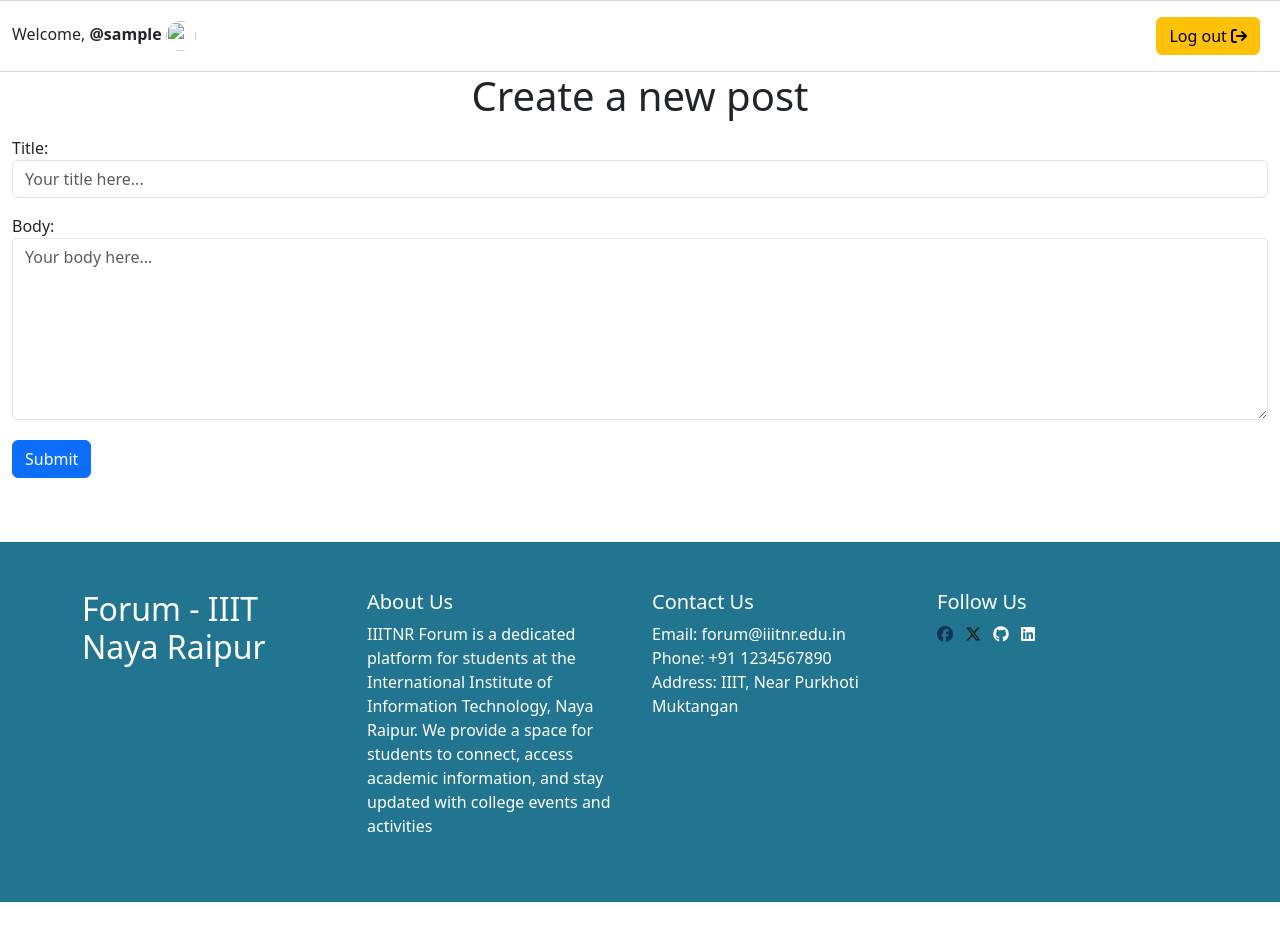
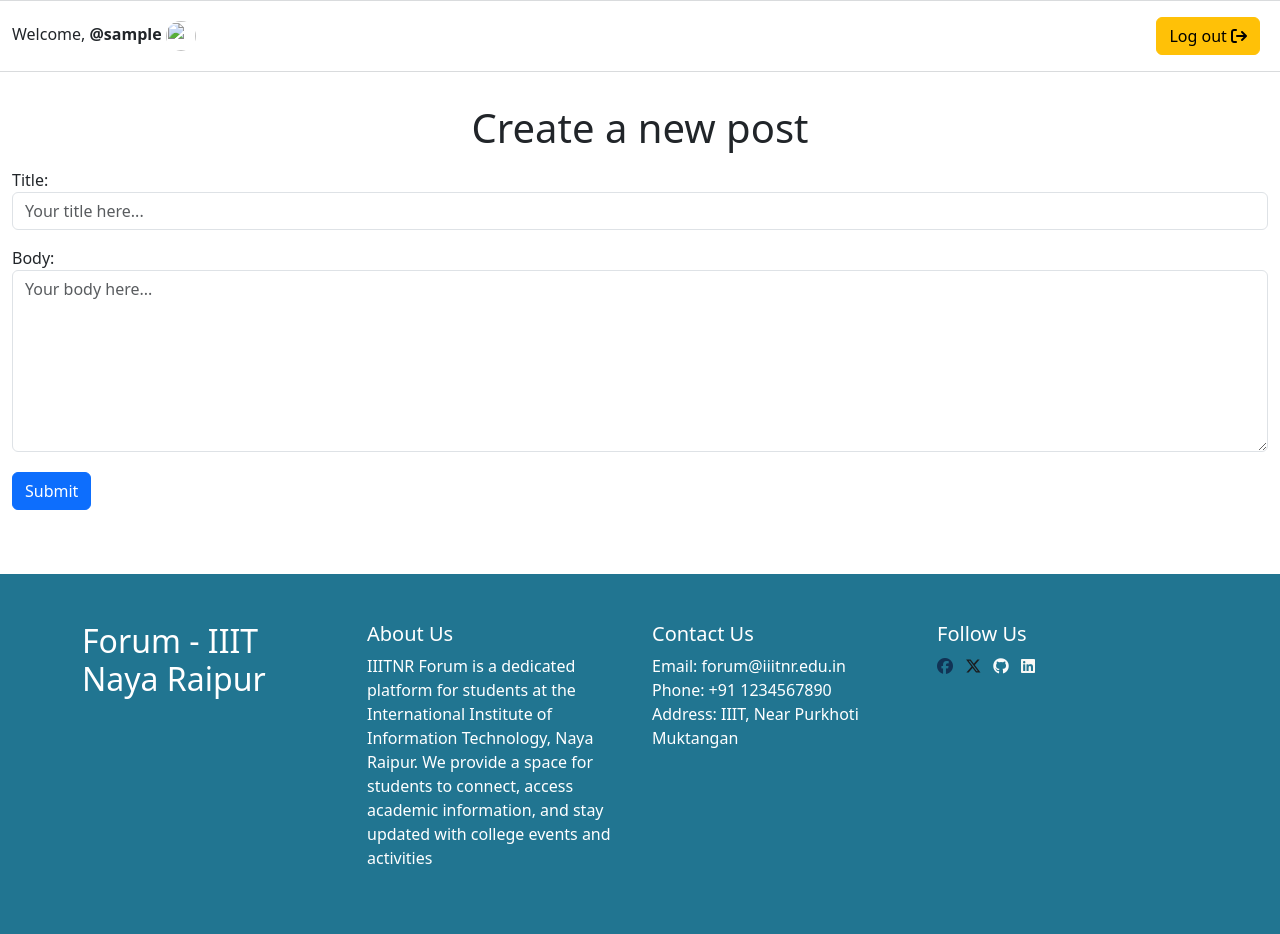
Before and after one commit to DevWarriors-IIITNR/forum-website, a Django app: template templates/newpost.html in a window 1280 px wide. Shown: the part 106-1040 px from the top of the page. Before the commit the page ends 1008 px from the top, so only its background shows below. Run offline with Django 5.2, Linux system fonts and the light colour scheme; the template is opened without the code that fills it: values that come from a table or form of the project are taken from there, others are empty; the visitor is signed in with stand-in values (Sample User, id 1); some libraries are stand-ins or nearby versions.

Commit message:
fix some css

```diff
--- a/templates/newpost.html
+++ b/templates/newpost.html
@@ -6,8 +6,8 @@
 {% endblock title %}
 
 {% block content %}
-<div class="container-fluid mb-3">
-  <h1 class="mb-3 text-center"> Create a new post</h1>
+<div class="container-fluid my-3">
+  <h1 class="my-3 text-center"> Create a new post</h1>
 
 
   <form method="POST" class="post-form">
```
